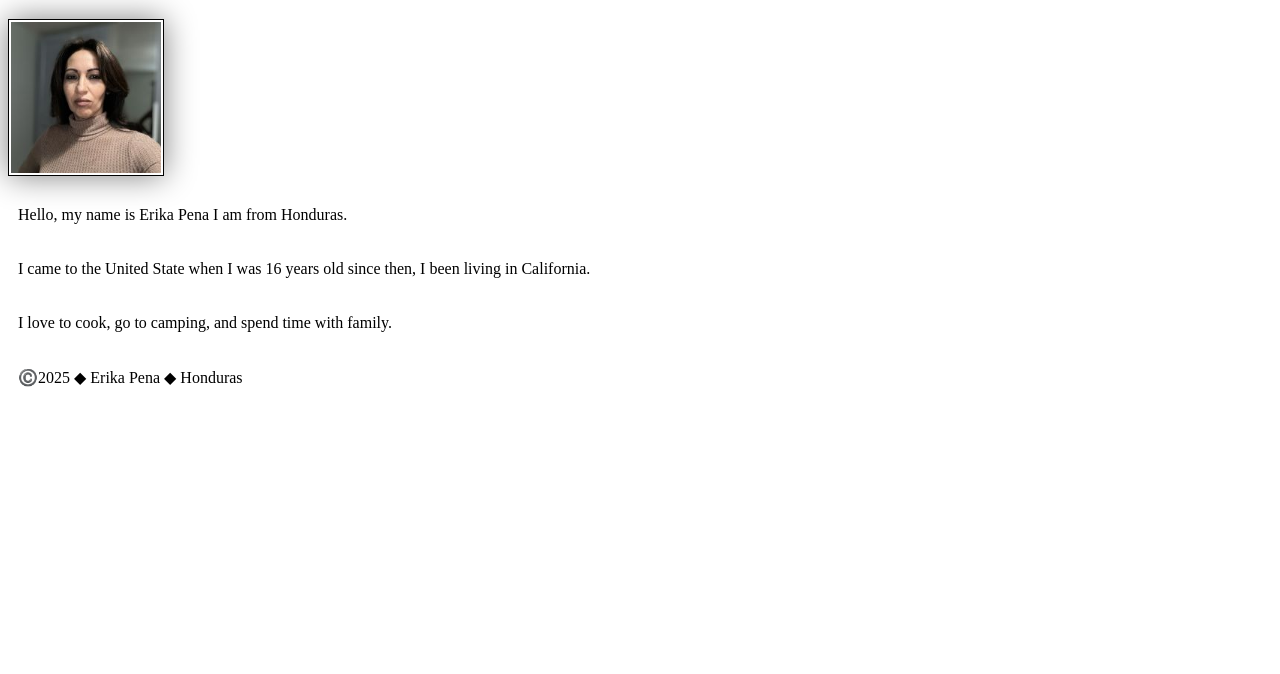
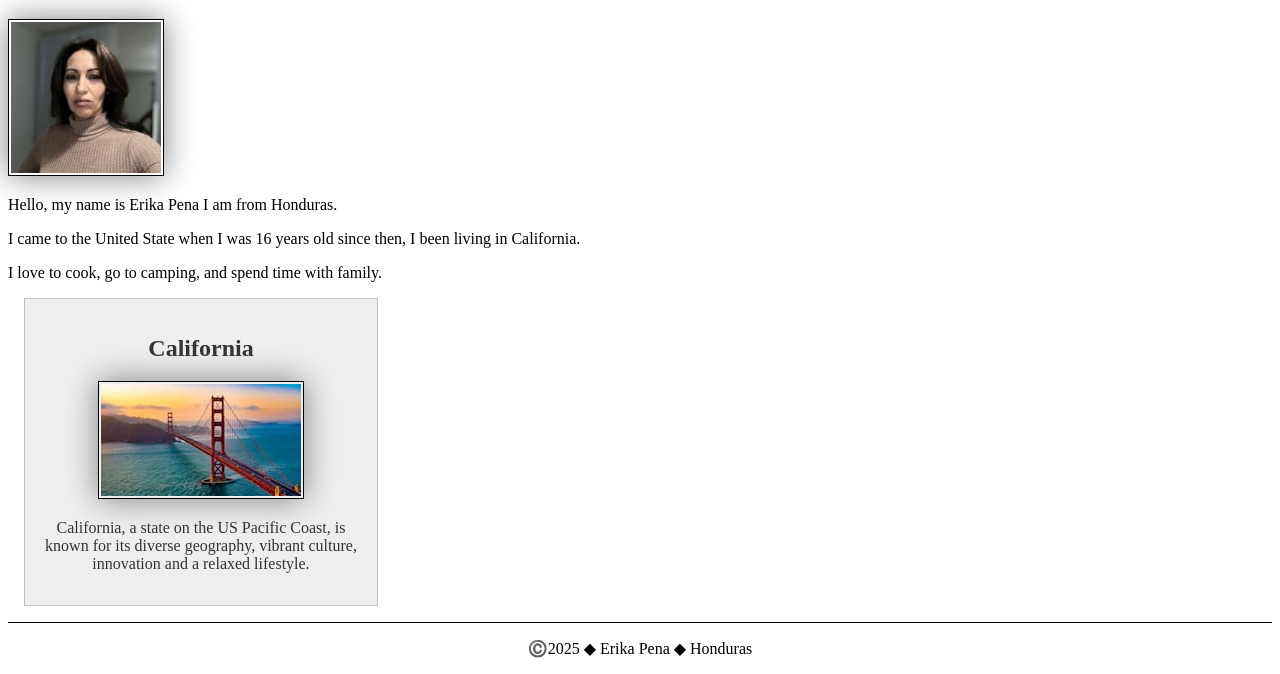
Before and after one commit to epena30/wdd130, a plain HTML site: page index.html in a window 1280 px wide. Shown: the part 205-879 px from the top of the page. Before the commit the page ends 800 px from the top, so only its background shows below. Drawn offline with Linux system fonts and the light colour scheme.

Commit message:
Home Page Enhancement apply to index.html

```diff
--- a/index.html
+++ b/index.html
@@ -4,6 +4,8 @@
         <meta charset="utf-8">
         <meta name="viewport" content="width=device-width,initial-scale=1.0">
         <title>Erika Pena | WDD 130</title>
+        <meta name="Building a website from scratch " content="Erika Pena WEb Development-WDD130 Rafting site example">
+        <meta name="author" content="Erika Pena">
         <link rel="stylesheet" href="styles/styles.css">
     </head>
     <body>
@@ -20,6 +22,11 @@
             <p>I came to the United State when I was 16 years old since then, I been living in California.
             <p>I love to cook, go to camping, and spend time with family.</p>
         </main>
+        <aside>
+            <h2>California</h2>
+            <img src="images/California.jpg" alt="Bay Bridge">
+            <p>California, a state on the US Pacific Coast, is known for its diverse geography, vibrant culture, innovation and a relaxed lifestyle.</p>
+        </aside>
         <footer>
             <p>©️2025 ◆ Erika Pena ◆ Honduras</p>
         </footer>
--- a/styles/styles.css
+++ b/styles/styles.css
@@ -1,4 +1,4 @@
-nav{background-color: darkblue; padding: 10px;}
+nav {background-color: darkblue; padding: 10px;}
 
 nav a {color: white; display: block; padding: 20px;}
 
@@ -7,3 +7,15 @@ h1 {color: darkblue;}
 img {width: 150px; height: auto; border: 1px solid black; padding: 2px; box-shadow: 0 0 30px gray;}
 
 p {padding: 10px;}
+
+main {max-width: 840px;}
+
+aside {width: 20rem; margin: 1rem; border: 1px solid rgb(0 0 0 / 0.2); /* 1 */; padding: 1rem; background-color: #eee; color: #333; text-align: center;}
+
+aside img { width: 200px; height: auto;}
+
+main img { width: 150px; height: auto;}
+
+p {padding: 0;}
+
+footer {margin-top: 15px; border-top: 1px solid #000; text-align: center;}
```
Also changed, not shown: images/California.jpg (added).
